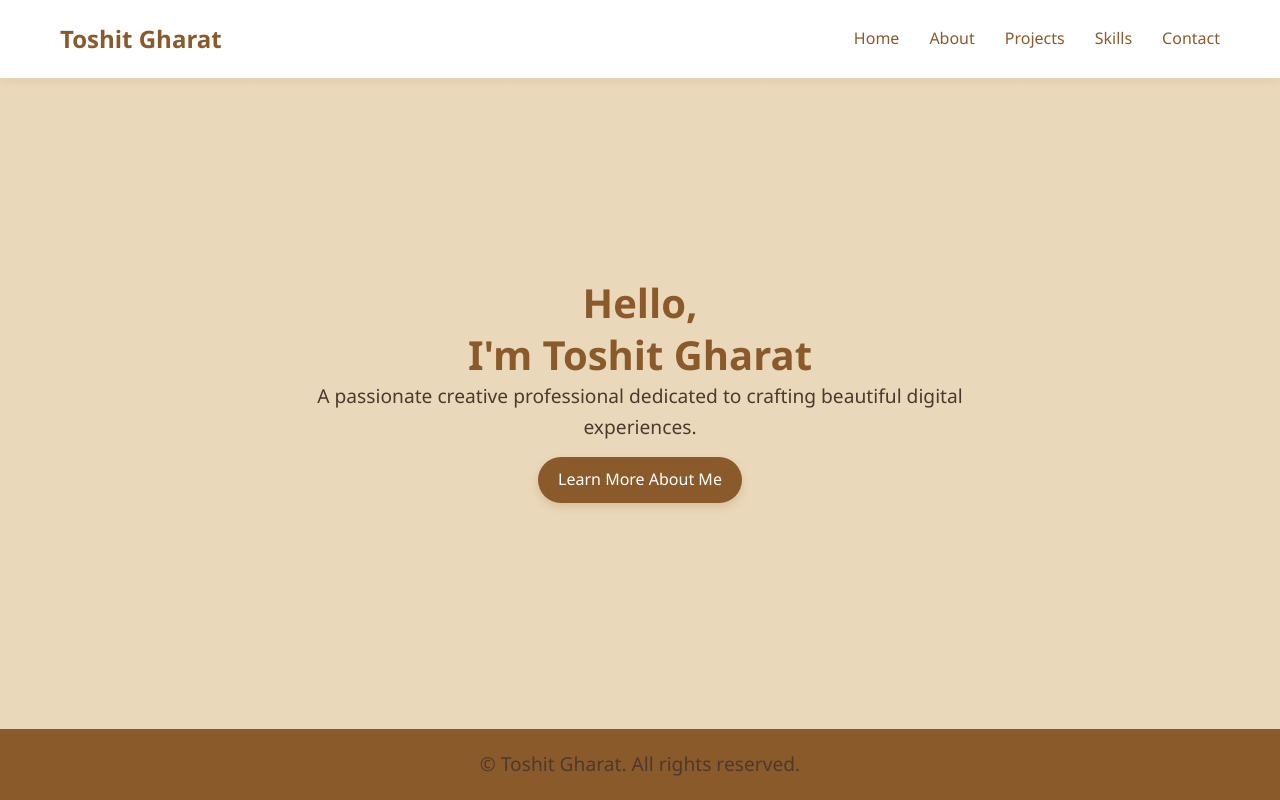
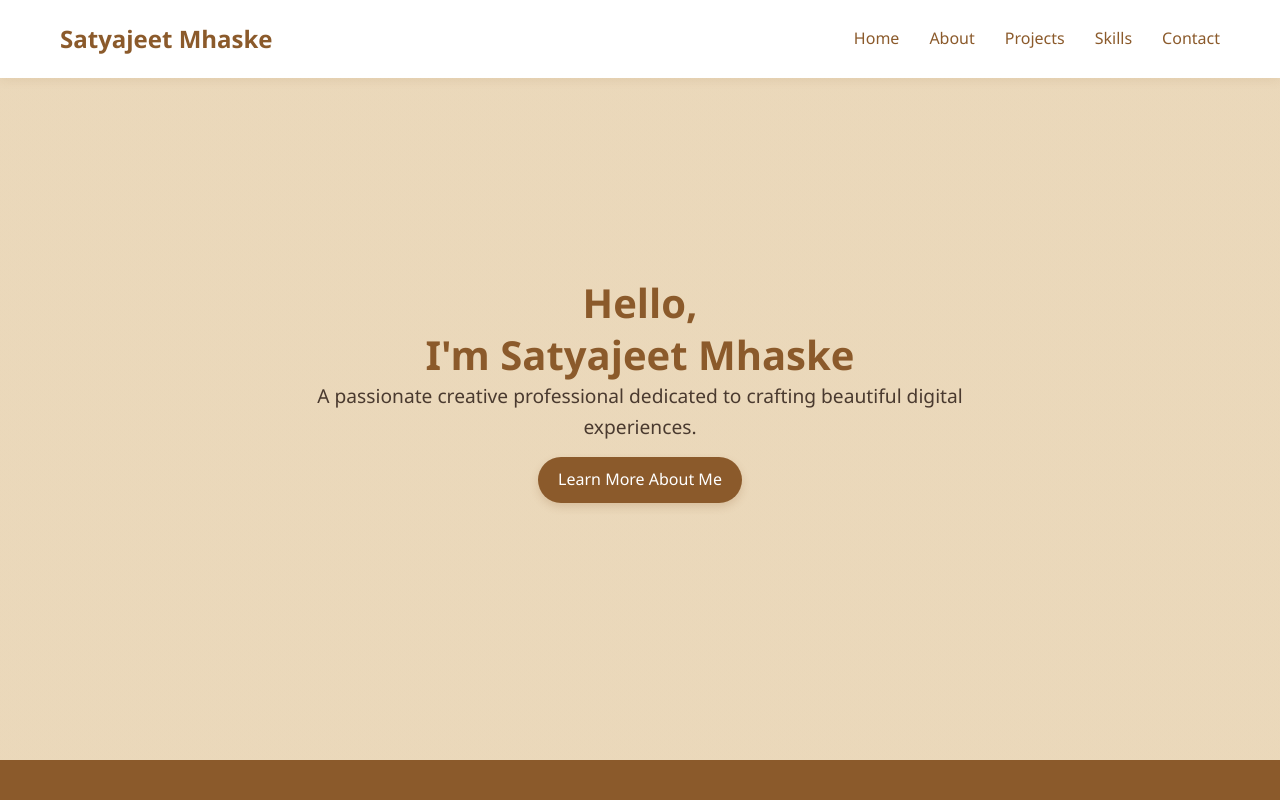
Before and after one commit to Satyajit-creatinghub/satyajeet-, a plain HTML site: page index.html in a window 1280 px wide. Drawn offline with Linux system fonts and the light colour scheme.

Commit message:
Update index.html

```diff
--- a/index.html
+++ b/index.html
@@ -4,7 +4,7 @@
 <head>
     <meta charset="UTF-8">
     <meta name="viewport" content="width=device-width, initial-scale=1.0">
-    <title>Toshit Gharat | Portfolio</title>
+    <title>Satyajeet Mhaske | Portfolio</title>
     <link rel="stylesheet" href="styles.css">
 </head>
 <body>
@@ -12,7 +12,7 @@
     <header>
         <div class="container">
             <nav>
-                <div class="logo">Toshit Gharat</div>
+                <div class="logo">Satyajeet Mhaske</div>
                 <ul class="nav-links">
                     <li><a href="index.html" class="active">Home</a></li>
                     <li><a href="about.html">About</a></li>
@@ -31,7 +31,7 @@
             <div class="container">
                 <div align="center" class="hero-content">
                     <h1>Hello, </h1>
-                    <h1>I'm Toshit Gharat</h1>
+                    <h1>I'm Satyajeet Mhaske</h1>
                     <p> </p>
                     <p>A passionate creative professional dedicated to crafting beautiful digital experiences.</p>
                     <a href="about.html" class="btn">Learn More About Me</a>
@@ -43,7 +43,7 @@
     <!-- Fixed Footer -->
     <footer>
         <div class="container">
-            <p>&copy; Toshit Gharat. All rights reserved.</p>
+
         </div>
     </footer>
 
```
